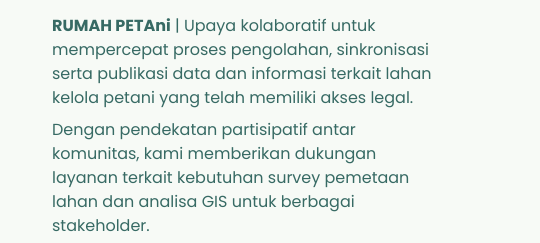
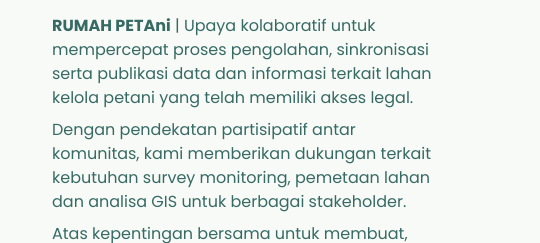
Before and after one commit to RUMAH-PETAni/web, a plain HTML site: page id.html in a window 1280 px wide. Shown: the part 1102-1345 px from the top of the page, 740-1280 px from the left. Drawn offline with Linux system fonts and the light colour scheme.

Commit message:
Add files via upload

```diff
--- a/id.html
+++ b/id.html
@@ -198,7 +198,7 @@
                     </a>
                 </div>
                 <div class=" mt-2 text-simontini">
-                    <a>Dengan pendekatan partisipatif antar komunitas, kami memberikan dukungan layanan terkait kebutuhan survey pemetaan lahan dan analisa GIS untuk berbagai stakeholder.</a>
+                    <a>Dengan pendekatan partisipatif antar komunitas, kami memberikan dukungan terkait kebutuhan survey monitoring, pemetaan lahan dan analisa GIS untuk berbagai stakeholder.</a>
                 </div>
                 <div class=" mt-2 text-simontini">
                     <a>Atas kepentingan bersama untuk membuat, menyimpan serta menyediakan data dan informasi guna mendukung peningkatan kesejahteraan hidup masyarakat dan keberlanjutan pengelolaan potensi sumber daya alam kedepan.</a>
@@ -211,7 +211,7 @@
     <div class="bg-simontini">
         <div class="max-w-5xl mx-auto px-4 py-4 text-sm">
             <div class="border-b border-white sm:flex justify-center gap-12 py-4">
-                <a class="text-sm text-white font-light">#PETAni Adalah Penjaga Tatanan Negara Indonesia </a>
+                <a class="text-sm text-white font-light">#PETAni Adalah Penjaga Tatanan Negara Indonesia</a>
             </div>
             <div class=" flex justify-center gap-2 py-4 text-sm">
                 <a class="text-white font-light">@ 2024</a>
```
Also changed, not shown: index.html (+2 -2 lines).
